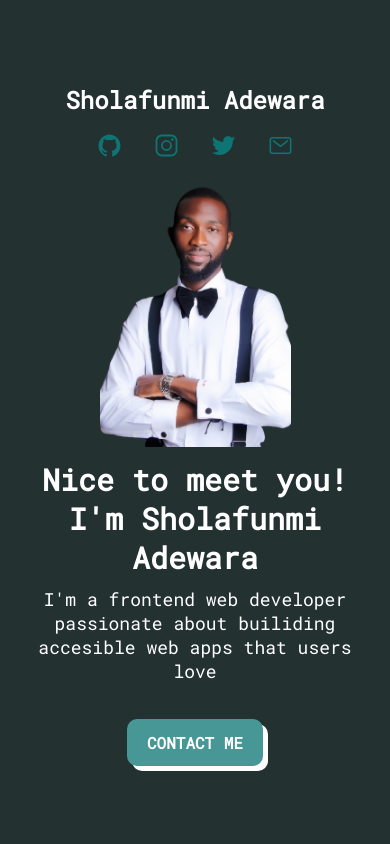
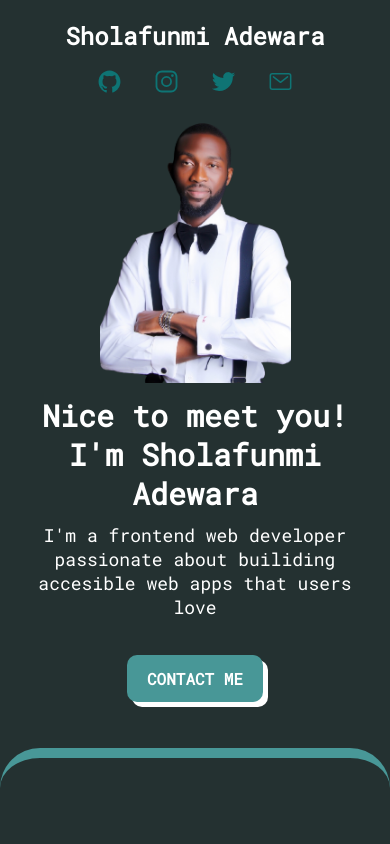
Before and after one commit to Sholafunmi/myPortfoliov1, a plain HTML site: page index.html in a window 390 px wide. Shown: the top 844 px of the page. Drawn offline with nearby package versions, Linux system fonts and the light colour scheme; a web font is replaced by a local one.

Commit message:
initial commit

```diff
--- a/styles.css
+++ b/styles.css
@@ -104,10 +104,11 @@ justify-content: space-between;
 }
 
 
-@media only screen and (max-width:800px){
+@media only screen and (max-width:896px){
     #hero{
         padding-top: 20px;
-        height: 100vh;
+        /* height: 100vh; */
+        height: fit-content;
         width: 100%;
         display: flex;
         flex-direction: column;
```
